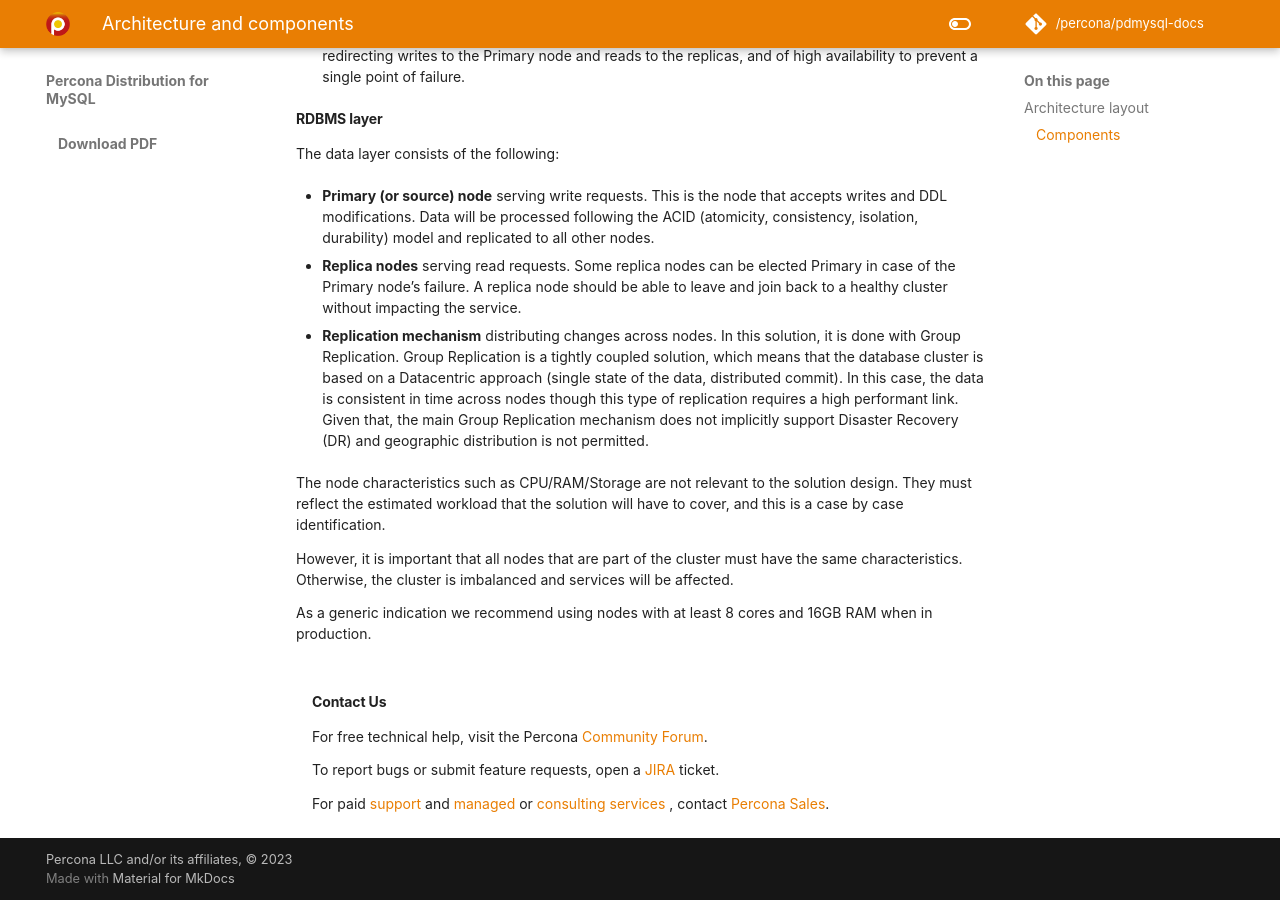
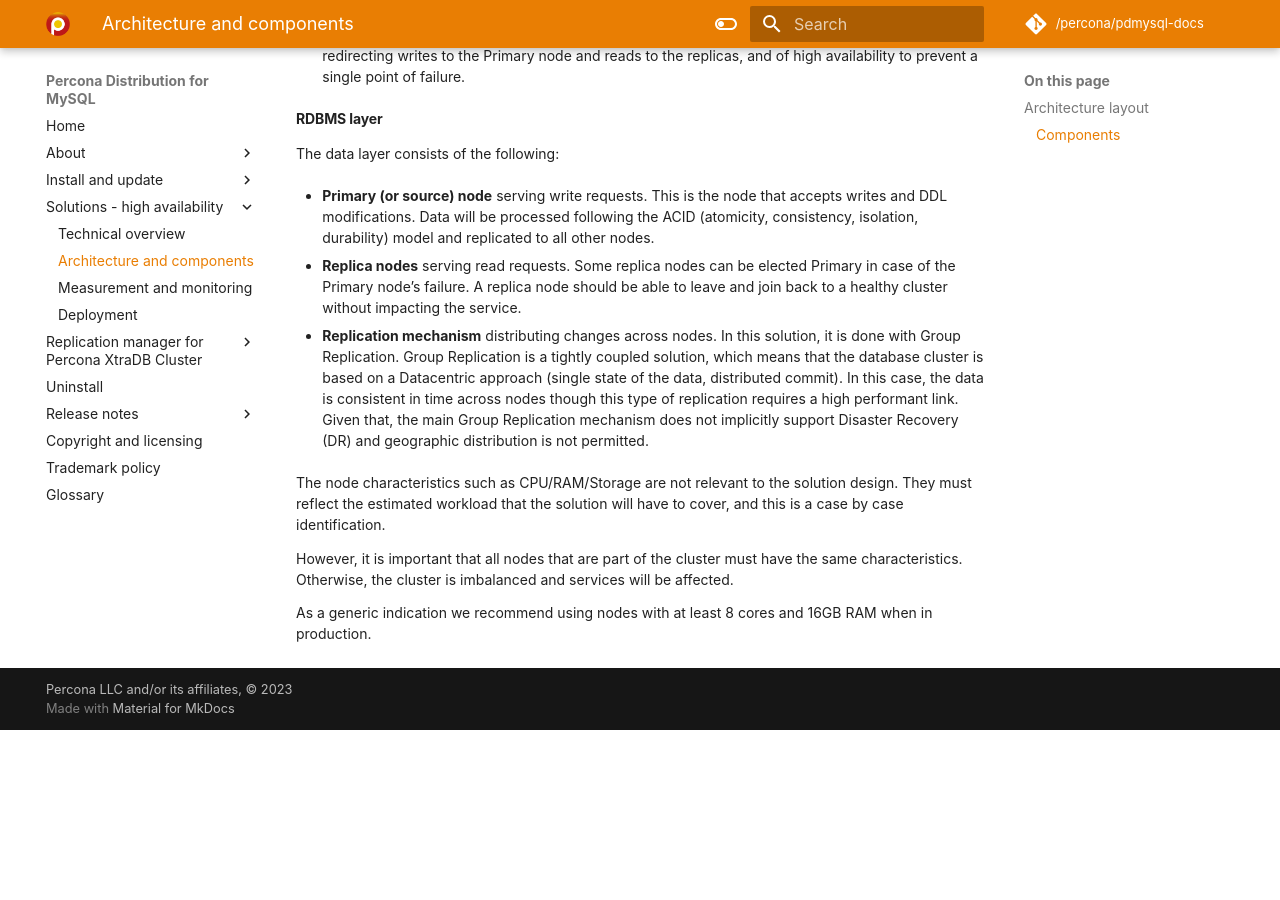
Before and after one commit to percona/pdmysql-docs, an MkDocs documentation site: the page built from docs/solutions/architecture-components.md, in a window 1280 px wide and 900 px high, scrolled down 1158 px. Built offline with MkDocs 1.6.1 and Material for MkDocs 9.7.7, drawn with Linux system fonts in a browser that asks for light colours; nearby versions of some CDN libraries; some web fonts are replaced; comment, search, counter and statistics services are not loaded; the version menu is left out; after the commit the page ends 1888 px from its top, so only the background shows below that.

Commit message:
DISTMYSQL-263 Fix the links and snippets (#70)
modified:   docs/replication-manager/replication-manager-for-pxc.md
	modified:   docs/replication-manager/single-replica-manager.md
	modified:   docs/snippets/tech-preview/_tech-preview-feature.md
	renamed:    docs/solutions/archtecture-components.md -> docs/solutions/architecture-components.md
	modified:   mkdocs-base.yml

Co-authored-by: Alina Derkach <“alina.derkach@percona.com”>

```diff
--- a/mkdocs-base.yml
+++ b/mkdocs-base.yml
@@ -129,7 +129,7 @@
   - Solutions - high availability:
     - Technical overview:
       - solutions/pdps-group-replication.md
-    - solutions/archtecture-components.md
+    - solutions/architecture-components.md
     - solutions/monitoring.md
     - Deployment:
       - solutions/deploy-pdps-group-replication.md
--- a/mkdocs.yml
+++ b/mkdocs.yml
@@ -1,30 +1,10 @@
 # MkDocs configuration for builds with material theme
-
 INHERIT: mkdocs-base.yml
 
 site_url: 'https://docs.percona.com/percona-distribution-for-mysql/'
-plugins:
-  section-index: {}  # Adds links to nodes - comment out when creating PDF
-
-theme:
-  name: material
-  custom_dir: _resource/overrides/
-
-# Theme features
-
-  features:
-    - search.highlight
-    - navigation.top
-    - navigation.tracking
-    - content.tabs.link
-
 
 plugins:
-  - section-index # Adds links to nodes - comment out when creating PDF
-  - search
-  - git-revision-date
-
-
+  section-index: {}
 
 #Google Analytics configuration
 extra:
--- a/runtime.txt
+++ /dev/null
@@ -1 +0,0 @@
-3.7
```
Also changed, not shown: docs/snippets/tech-preview/_tech-preview-feature.md (+1 -0 lines), docs/solutions/architecture-components.md (renamed from docs/solutions/archtecture-components.md).
